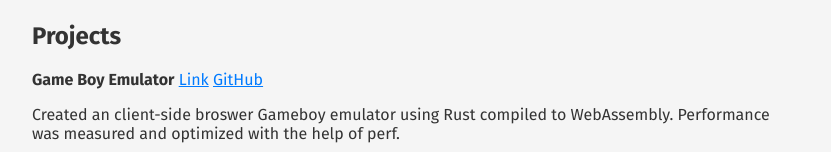
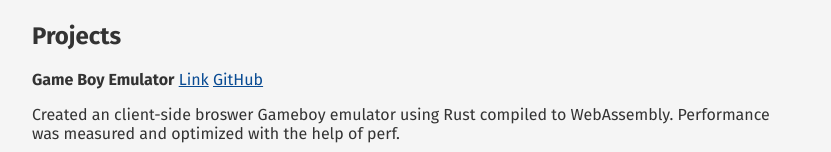
Before and after one commit to BusinessJoe/personal-website, a plain HTML site: page index.html in a window 1280 px wide. Shown: the part 648-800 px from the top of the page, without its empty margins (224-1055 px from the left). Drawn offline with Linux system fonts and the light colour scheme.

Commit message:
Increase link contrast

```diff
--- a/index.css
+++ b/index.css
@@ -10,7 +10,7 @@ main {
 }
 
 a:link, a:visited {
-    color: #007bff;
+    color: #094b93;
 }
 
 footer {
```
